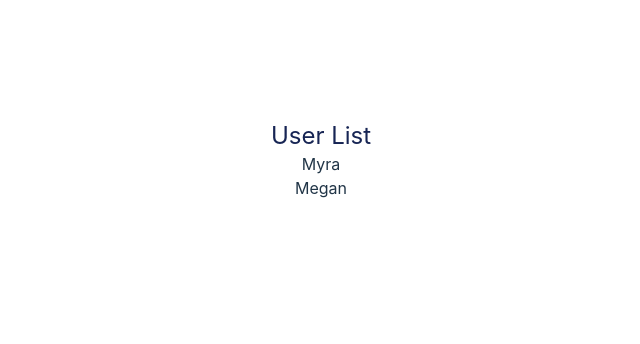
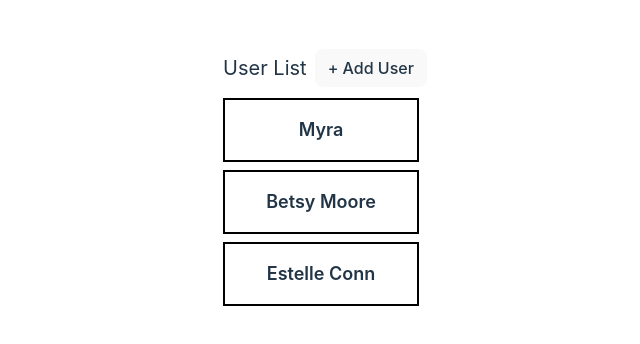
Before and after one commit to gus616/media, a React (Vite) app: page / in a window 1280 px wide. Shown: the part 240-584 px from the top of the page, without its empty margins (319-959 px from the left). Built offline with nearby package versions, Linux system fonts and the light colour scheme; data requests are answered from the project's data file.

Commit message:
addUser feat added

```diff
--- a/db.json
+++ b/db.json
@@ -1,8 +1,24 @@
 {
   "users": [
-    { "id": 50, "name": "Myra" },
-    { "id": 51, "name": "Megan" }
+    {
+      "id": "50",
+      "name": "Myra"
+    },
+    {
+      "id": "5bb0",
+      "name": "Betsy Moore"
+    },
+    {
+      "id": "ca84",
+      "name": "Estelle Conn"
+    }
   ],
-  "albums": [{ "id": 1, "title": "album #1", "userId": 50 }],
+  "albums": [
+    {
+      "id": "1",
+      "title": "album #1",
+      "userId": 50
+    }
+  ],
   "photos": []
 }
--- a/src/Users/UsersLists.tsx
+++ b/src/Users/UsersLists.tsx
@@ -1,28 +1,84 @@
-import { useEffect } from "react";
+import { useEffect, useState } from "react";
 import { useAppDispatch, useAppSelector } from "../hooks/hooks"
 import { fetchUsers } from "../store/thunks/fetchUsers";
+import { addUser } from "../store/thunks/addUser";
 import { User } from "../types";
-import Skeleton from "../components/UI/Skeleton";
+import UserCard from "./components/UserCard";
+import Button from "../components/UI/Button";
+import { CgSpinnerAlt } from "react-icons/cg";
 
 const UsersLists = () => {
-  const { data, isLoading, error } = useAppSelector(state => state.users);
+  const [isLoadingUsers, setIsLoadingUsers] = useState(false);
+  const [loadingUsersError, setLoadingUsersError] = useState<string | null>(null);
+  const [isAddingUser, setIsAddingUser] = useState(false);
+  const [isAddingUserError, setIsAddingUserError] = useState<string | null>(null);
+
+  const { data } = useAppSelector(state => state.users);
+
 
   const dispatch = useAppDispatch();
 
   useEffect(() => {
-    dispatch(fetchUsers());
+    setIsLoadingUsers(true);
+    dispatch(fetchUsers())
+      .unwrap()
+      .then(() => setIsLoadingUsers(false))
+      .catch((error) => {
+        setIsLoadingUsers(false);
+        setLoadingUsersError(error);
+      })
+
   }, [dispatch])
 
-  if (isLoading) return <Skeleton times={6} className="h-10 w-full" />
+  useEffect(() => {
+    setTimeout(() => {
+     if (isAddingUserError) {
+       setIsAddingUserError(null)
+     }
+    }, 2000);
+  }, [isAddingUserError])
 
-  if (error) return <p>Ops something went wrong</p>
+  if (isLoadingUsers) return <CgSpinnerAlt className="animate-spin h-5 w-5 text-blue-500" />
+
+  if (loadingUsersError) return <p>Ops something went wrong</p>
+
+  const addUserHandler = () => {
+    // Add user logic here
+    setIsAddingUser(true);
+    dispatch(addUser())
+      .unwrap()
+      .then(() => setIsAddingUser(false))
+      .catch((error) => {
+        setIsAddingUser(false);
+        console.log(error);
+        setIsAddingUserError(error.message);
+      })
+  }
 
   return (
-    <div>
-      <h1 className="text-2xl text-blue-950">User List</h1>
+    <div className="max-w-700 min-w-500 mx-auto mt-10">
+         {
+          isAddingUserError && <p className="text-red-500">{isAddingUserError}</p>
+        }
+      <div className="flex flex-row justify-between items-center">
+        <h1 className="m-2 text-xl">User List</h1>
+
+
+
+        {
+          isAddingUser && <CgSpinnerAlt className="animate-spin h-5 w-5 text-blue-500 mx-auto" />
+        }
+
+        {
+          !isAddingUser  && <Button onClick={addUserHandler} disabled={isAddingUser}>+ Add User</Button>
+        }
+
+
+      </div>
+
       <ul>
         {
-          data?.map((item: User) => <li key={item.id}>{item.name}</li>)
+          data?.map((item: User) => <UserCard key={item.id} user={item} />)
         }
       </ul>
     </div>
--- /dev/null
+++ b/src/Users/components/UserCard.tsx
@@ -0,0 +1,15 @@
+import { User } from "../../types";
+
+type UserCardProps = {
+    user: User
+}
+
+const UserCard = ({ user }: UserCardProps) => {
+    return (
+        <div className="bg-white border-2 border-black p-4 m-2">
+            <h2 className="text-lg font-semibold">{user.name}</h2>
+        </div>
+    )
+}
+
+export default UserCard
--- a/src/components/UI/Button.tsx
+++ b/src/components/UI/Button.tsx
@@ -1,4 +1,5 @@
 import className from 'classnames';
+import { CgSpinnerAlt } from "react-icons/cg";
 
 
 type ButtonProps = {
@@ -11,6 +12,9 @@ type ButtonProps = {
   outline?: boolean;
   rounded?: boolean;
   className?: string;
+  onClick?: () => void;
+  disabled?: boolean;
+  isAddingUser?: boolean;
 }
 
 function Button({
@@ -44,7 +48,7 @@ function Button({
   );
 
   return (
-    <button {...rest} className={classes}>
+    <button className={classes} {...rest}>
       {children}
     </button>
   );
--- a/src/store/Users/userSlice.ts
+++ b/src/store/Users/userSlice.ts
@@ -1,5 +1,6 @@
 import { createSlice, PayloadAction } from "@reduxjs/toolkit";
 import { fetchUsers } from "../thunks/fetchUsers";
+import { addUser } from "../thunks/addUser";
 import { User } from "../../types";
 
 type UserState = {
@@ -32,7 +33,21 @@ export const usersSlice = createSlice({
         builder.addCase(fetchUsers.rejected, (state: UserState, action) => {
             state.isLoading = false;
             state.error = action.error.message;
-        })
+        });
+
+        builder.addCase(addUser.pending, (state: UserState) => {
+            state.isLoading = true;
+        });
+
+        builder.addCase(addUser.fulfilled, (state: UserState, action: PayloadAction<User>) => {
+            state.isLoading = false;
+            state.data?.push(action.payload);
+        });
+
+        builder.addCase(addUser.rejected, (state: UserState, action) => {
+            state.isLoading = false;
+            state.error = action.error.message;
+        });
     }
 });
 
--- /dev/null
+++ b/src/store/thunks/addUser.ts
@@ -0,0 +1,14 @@
+import { createAsyncThunk } from "@reduxjs/toolkit";
+import { User } from "../../types";
+import axios from "axios";
+import { faker } from "@faker-js/faker";
+const addUser = createAsyncThunk('users/addUser', async() => {
+    await new Promise(resolve => setTimeout(resolve, 2000));
+    const response = await axios.post<User>("http://localhost:3005/users", {
+        name: faker.person.fullName(),
+    });
+
+    return response.data;
+});
+
+export { addUser };
```
